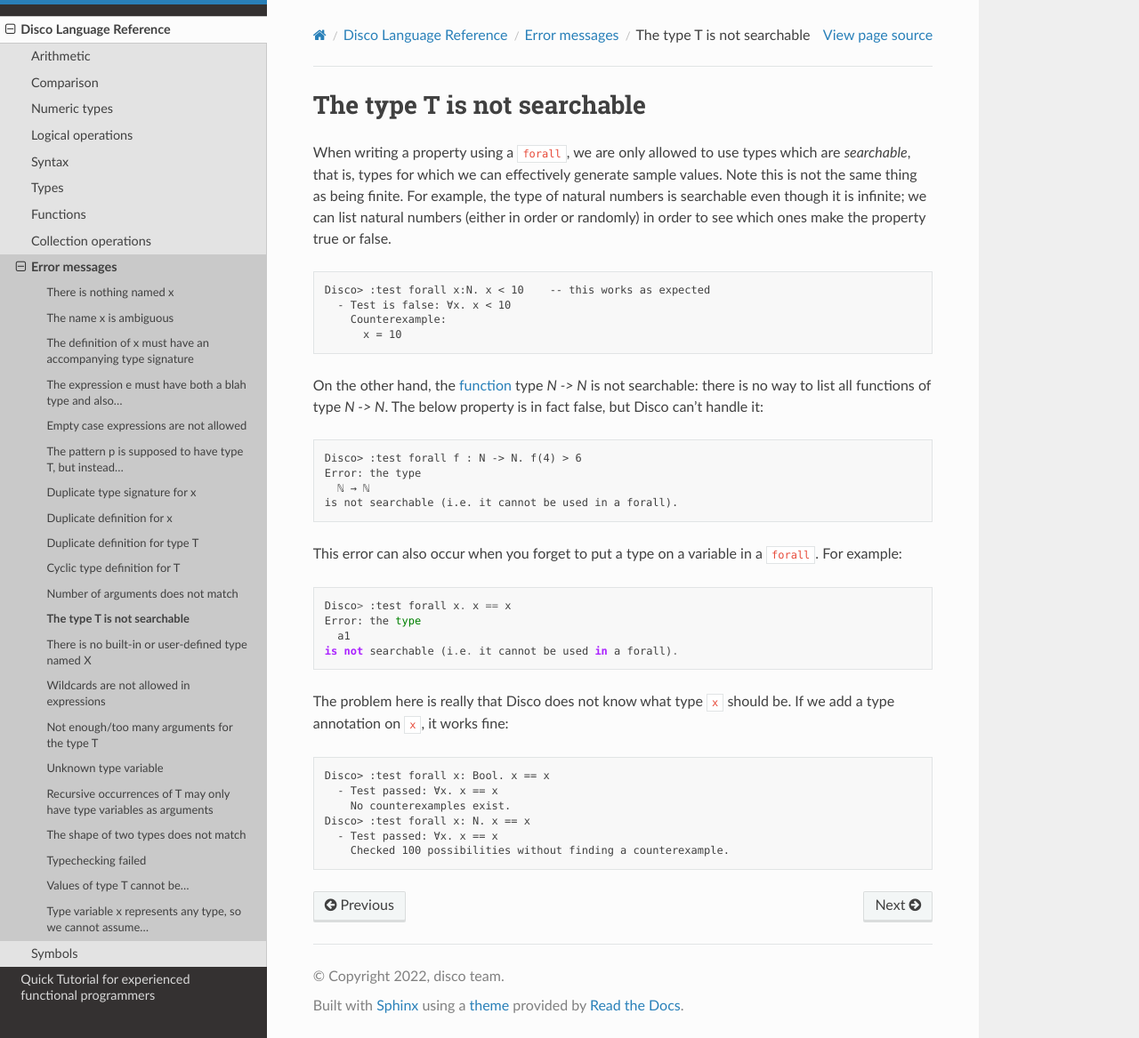
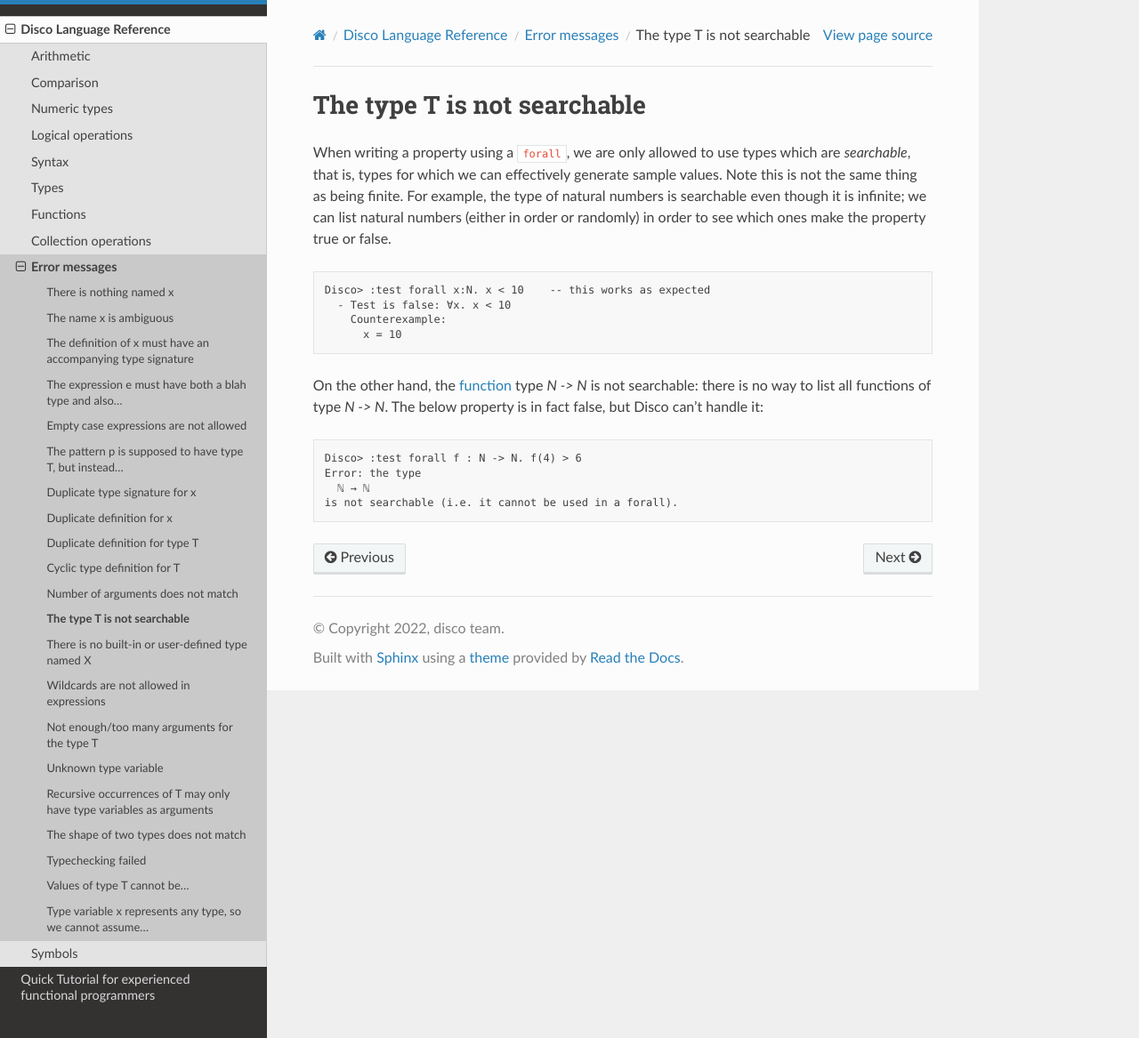
Before and after one commit to disco-lang/disco, a Sphinx documentation site: the page built from docs/reference/no-search.rst, in a window 1280 px wide and 1167 px high. Shown: the whole window at 89% size. Built offline with Sphinx 7.4.7 and the Read the Docs theme 2.0.0, drawn with Linux system fonts in a browser that asks for light colours; pages that are not in the unit, such as notebooks, are missing from menus.

```diff
--- a/docs/reference/no-search.rst
+++ b/docs/reference/no-search.rst
@@ -26,25 +26,3 @@
    Error: the type
      ℕ → ℕ
    is not searchable (i.e. it cannot be used in a forall).
-
-This error can also occur when you forget to put a type on a variable
-in a ``forall``.  For example:
-
-::
-
-   Disco> :test forall x. x == x
-   Error: the type
-     a1
-   is not searchable (i.e. it cannot be used in a forall).
-
-The problem here is really that Disco does not know what type ``x``
-should be.  If we add a type annotation on ``x``, it works fine:
-
-::
-
-   Disco> :test forall x: Bool. x == x
-     - Test passed: ∀x. x == x
-       No counterexamples exist.
-   Disco> :test forall x: N. x == x
-     - Test passed: ∀x. x == x
-       Checked 100 possibilities without finding a counterexample.
```
Also changed, not shown: 2 other files.
